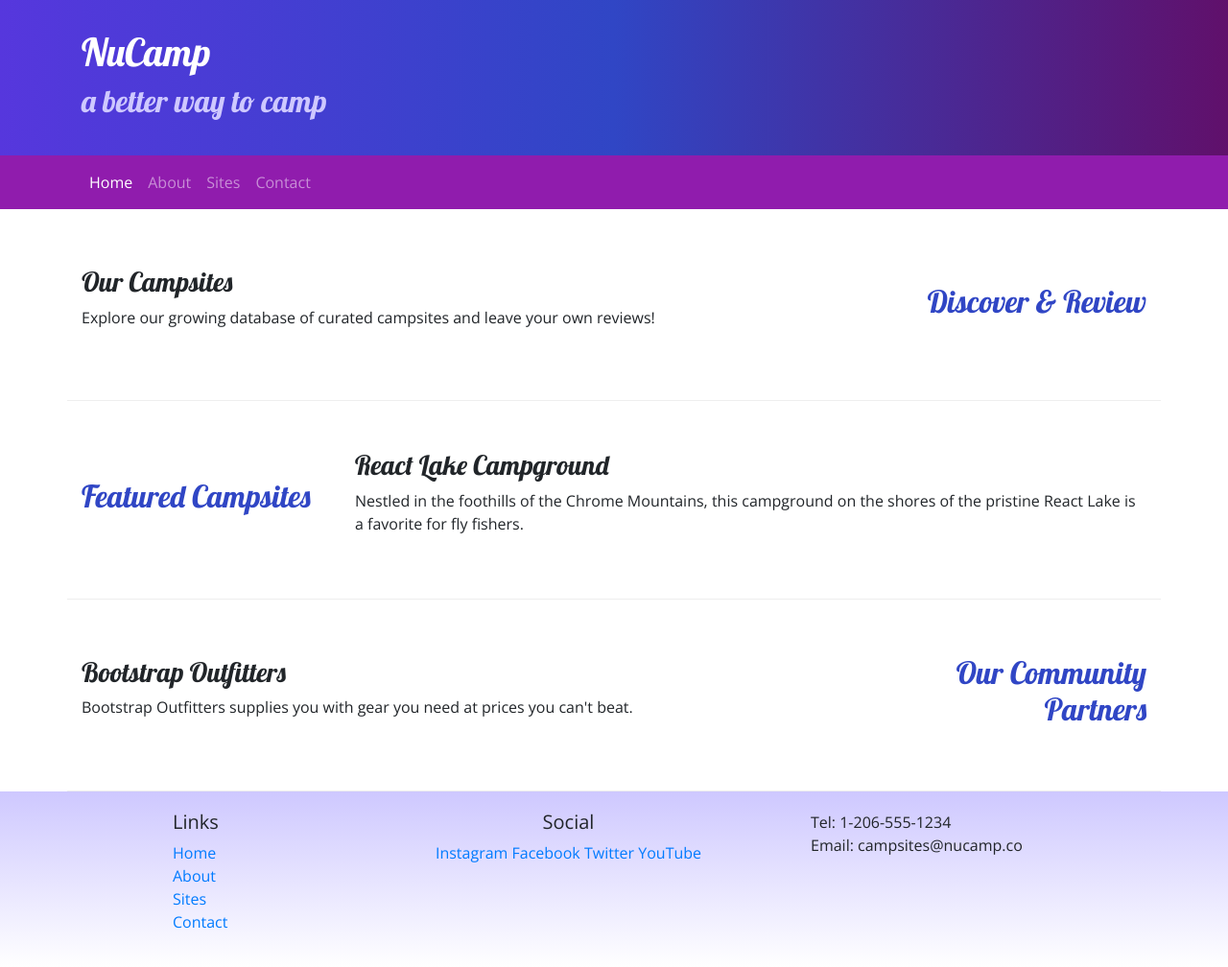
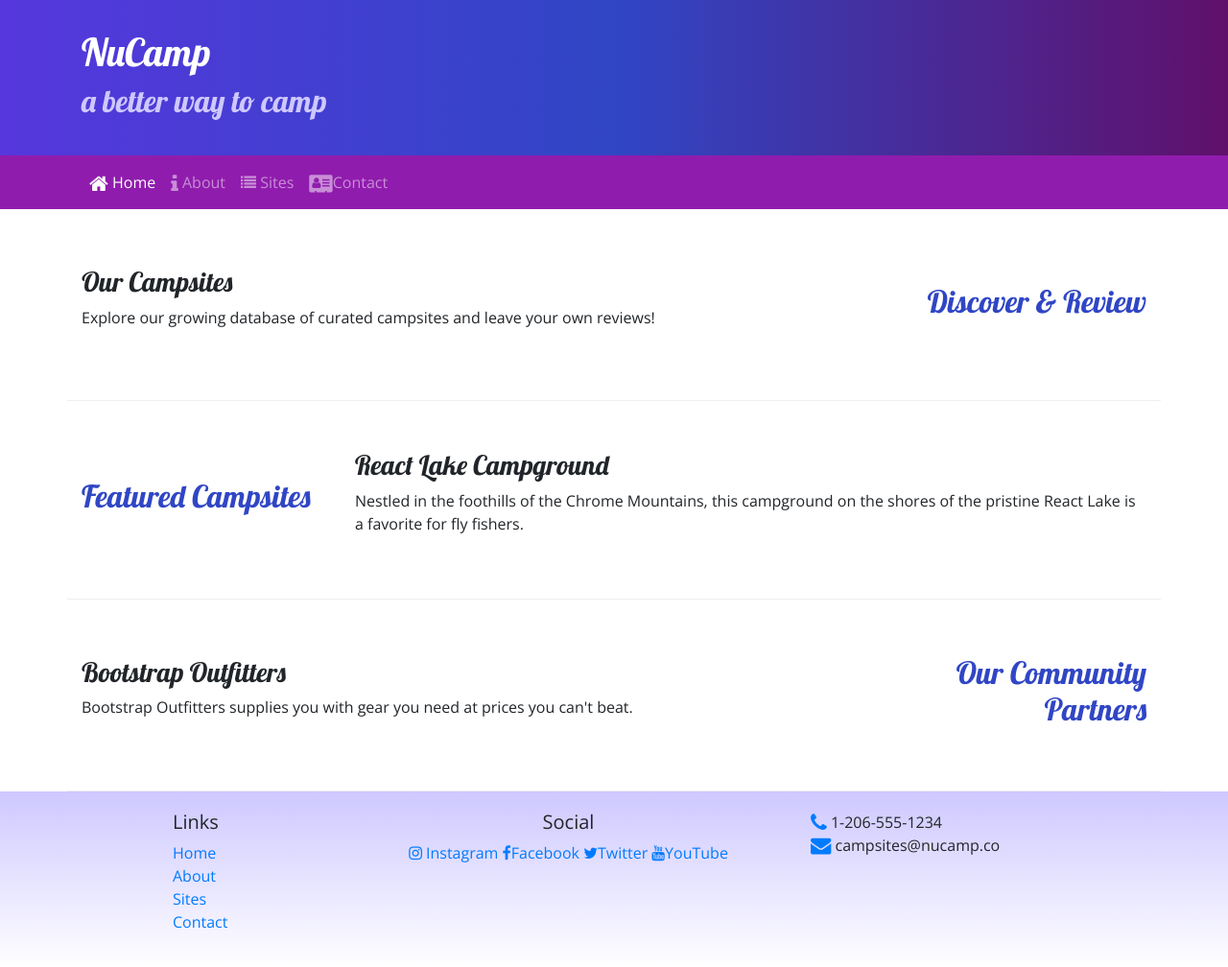
Before and after one commit to TimothyJReid/2-bootstrap, a website: page index.html in a window 1280 px wide. Shown: the whole page at 96% size. Drawn offline with nearby package versions, Linux system fonts and the light colour scheme.

Commit message:
Icons added

```diff
--- a/index.html
+++ b/index.html
@@ -10,6 +10,7 @@
     <link rel="stylesheet" href="node_modules/bootstrap/dist/css/bootstrap.min.css" />
 
     <!-- Additional CSS must be placed after Bootstrap CSS -->
+    <link rel="stylesheet" href="node_modules/font-awesome/css/font-awesome.min.css" />
     <link rel="stylesheet" href="https://fonts.googleapis.com/css?family=Lobster|Open+Sans" />
     <link rel="stylesheet" href="css/styles.css" />
 
@@ -36,10 +37,10 @@
             </button>
             <div class="collapse navbar-collapse" id="nucampNavbar">
                 <ul class="navbar-nav">
-                    <li class="nav-item active"><a class="nav-link" href="index.html">Home</a></li>
-                    <li class="nav-item"><a class="nav-link" href="aboutus.html">About</a></li>
-                    <li class="nav-item"><a class="nav-link" href="#">Sites</a></li>
-                    <li class="nav-item"><a class="nav-link" href="#">Contact</a></li>
+                    <li class="nav-item active"><a class="nav-link" href="#"><i class="fa fa-home fa-lg"></i> Home</a></li>
+                    <li class="nav-item"><a class="nav-link" href="aboutus.html"><i class="fa fa-info fa-lg"></i> About</a></li>
+                    <li class="nav-item"><a class="nav-link" href="#"><i class="fa fa-list fa-lg>"></i> Sites</a></li>
+                    <li class="nav-item"><a class="nav-link" href="#"><i class="fa fa-address-card fa-lg"></i>Contact</a></li>
                 </ul>
             </div>
         </div>
@@ -94,14 +95,14 @@
                 </div>
                 <div class="col-6 col-sm-5 text-center">
                     <h5>Social</h5>
-                    <a href="http://instagram.com/">Instagram</a>
-                    <a href="http://facebook.com/">Facebook</a>
-                    <a href="http://twitter.com/">Twitter</a>
-                    <a href="http://youtube.com/">YouTube</a>
+                    <a href="http://instagram.com/"><i class="fa fa-instagram"></i> Instagram</a>
+                    <a href="http://facebook.com/"><i class="fa fa-facebook"></i>Facebook</a>
+                    <a href="http://twitter.com/"><i class="fa fa-twitter"></i>Twitter</a>
+                    <a href="http://youtube.com/"><i class="fa fa-youtube"></i>YouTube</a>
                 </div>
                 <div class="col-sm-4 test-center">
-                    Tel: 1-206-555-1234<br />
-                    Email: campsites@nucamp.co
+                    <i class="fa fa-phone fa-lg text-primary"></i> 1-206-555-1234<br />
+                    <i class="fa fa-envelope fa-lg text-primary"></i> campsites@nucamp.co
                 </div>
             </div>
         </div>
```
Also changed, not shown: aboutus.html (+11 -10 lines).
